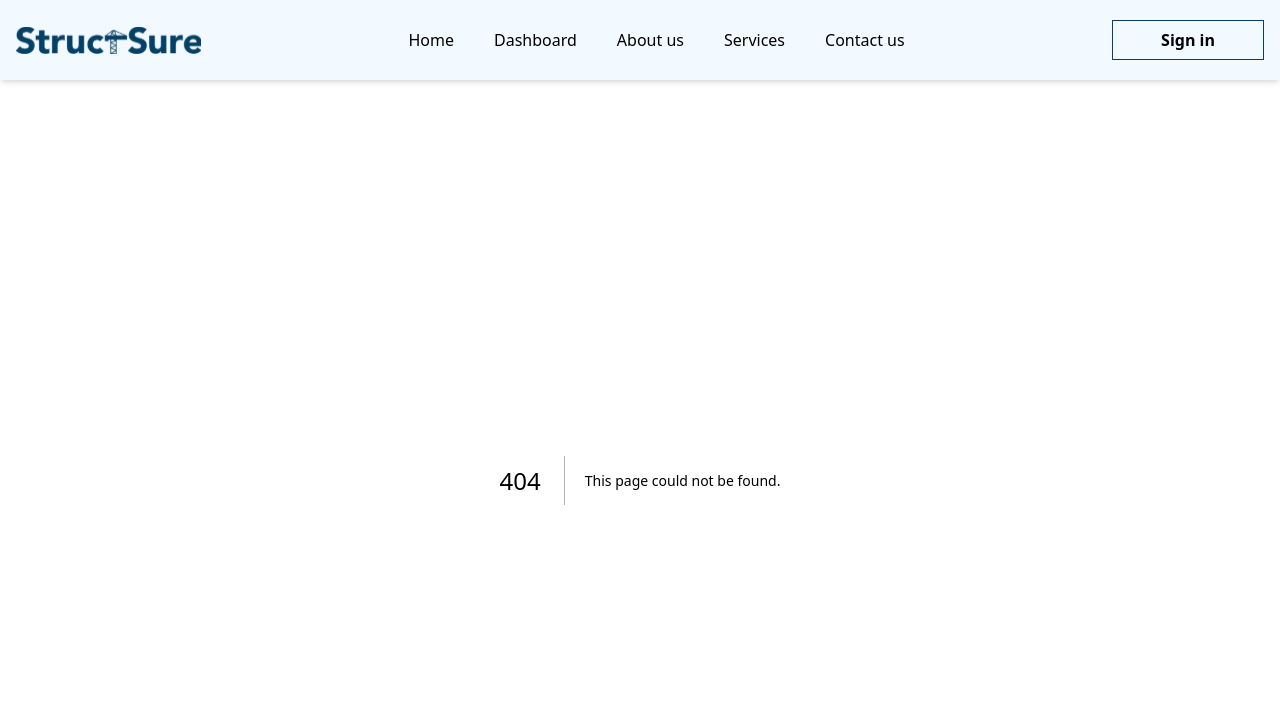
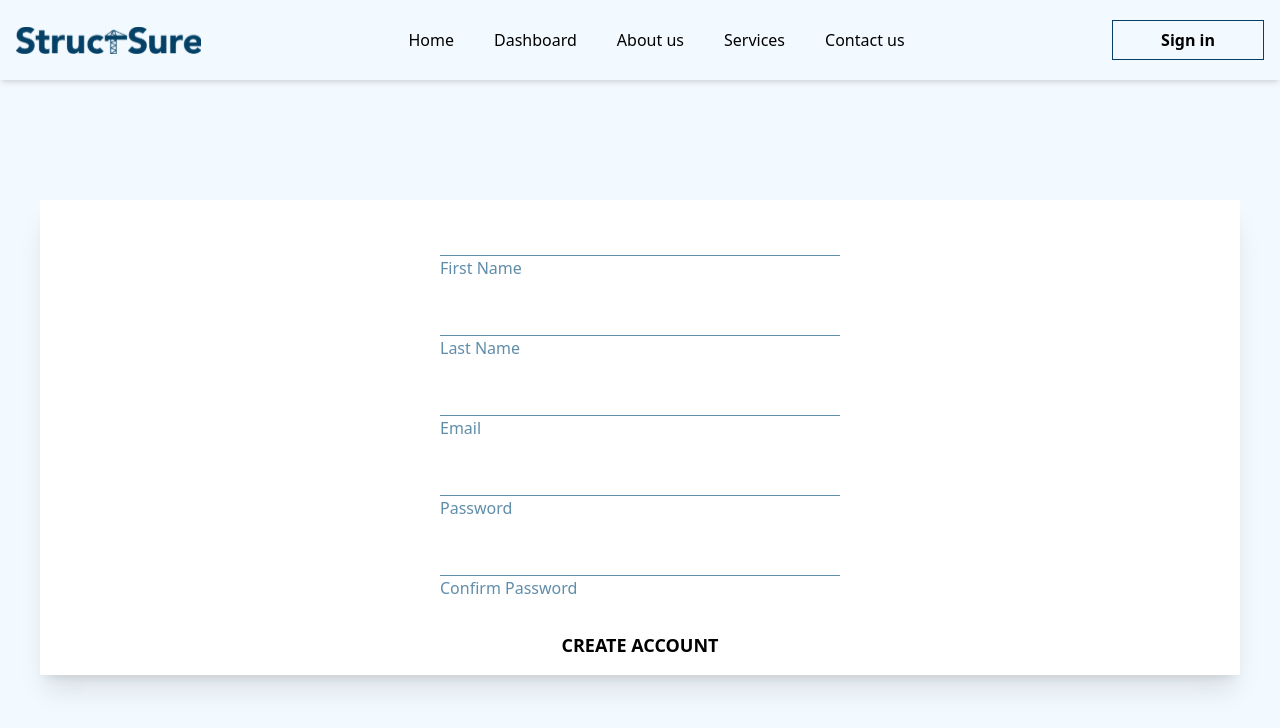
Before and after one commit to jkele/innovative-project-team-06, a Next.js app: page /create-account in a window 1280 px wide. Before the commit this address had no page. Shown: the top 728 px of the page. Built offline with nearby package versions, Linux system fonts and the light colour scheme.

Commit message:
Add create account form

```diff
--- /dev/null
+++ b/src/app/create-account/page.tsx
@@ -0,0 +1,9 @@
+import { CreateAccountForm } from "@/features/create-account-form";
+
+export default function CreateAccount() {
+  return (
+    <div className="px-10 h-[100dvh] bg-[#F3FAFF]">
+      <CreateAccountForm />
+    </div>
+  );
+}
--- /dev/null
+++ b/src/features/create-account-form/components/CreateAccountForm.tsx
@@ -0,0 +1,76 @@
+"use client";
+import { useForm } from "react-hook-form";
+
+export const CreateAccountForm = () => {
+  const { register, handleSubmit } = useForm();
+
+  const onSubmit = (data: any) => {
+    console.log(data);
+  };
+
+  return (
+    <div className="flex flex-col">
+      <form
+        onSubmit={handleSubmit(onSubmit)}
+        className="bg-white h-auto flex flex-col px-4 gap-4 shadow-xl lg:px-[400px] mt-[120px]"
+      >
+        <div className="flex flex-col mt-4">
+          <input
+            className="text-black h-10 border-b border-[#5F8DAA] p-2"
+            type="text"
+            {...register("firstName")}
+          />
+          <label>
+            <p className="font-medium text-[#5F8DAA]">First Name</p>
+          </label>
+        </div>
+        <div className="flex flex-col">
+          <input
+            className="text-black h-10 border-b border-[#5F8DAA] p-2"
+            type="text"
+            {...register("lastName")}
+          />
+          <label>
+            <p className="font-medium text-[#5F8DAA]">Last Name</p>
+          </label>
+        </div>
+        <div className="flex flex-col">
+          <input
+            className="text-black h-10 border-b border-[#5F8DAA] p-2"
+            type="email"
+            {...register("email")}
+          />
+          <label>
+            <p className="font-medium text-[#5F8DAA]">Email</p>
+          </label>
+        </div>
+        <div className="flex flex-col">
+          <input
+            className="text-black h-10 border-b border-[#5F8DAA] p-2"
+            type="password"
+            {...register("password")}
+          />
+          <label>
+            <p className="font-medium text-[#5F8DAA]">Password</p>
+          </label>
+        </div>
+        <div className="flex flex-col">
+          <input
+            className="text-black h-10 border-b border-[#5F8DAA] p-2"
+            type="password"
+            {...register("confirmPassword")}
+          />
+          <label>
+            <p className="font-medium text-[#5F8DAA]">Confirm Password</p>
+          </label>
+        </div>
+        <button
+          type="submit"
+          className="text-black mt-4 mb-4 hover:text-[#054166] justify-end uppercase font-semibold text-[18px]"
+        >
+          Create Account
+        </button>
+      </form>
+    </div>
+  );
+};
--- /dev/null
+++ b/src/features/create-account-form/index.ts
@@ -0,0 +1 @@
+export { CreateAccountForm } from "./components/CreateAccountForm";
--- a/src/features/login-form/components/LoginForm.tsx
+++ b/src/features/login-form/components/LoginForm.tsx
@@ -62,7 +62,7 @@ export const LoginForm = () => {
         </button>
       </form>
       <Link
-        href={"/"}
+        href={"/create-account"}
         className="self-end underline mr-[200px] mt-1 text-[#5F8DAA]"
       >
         or create account here
```
